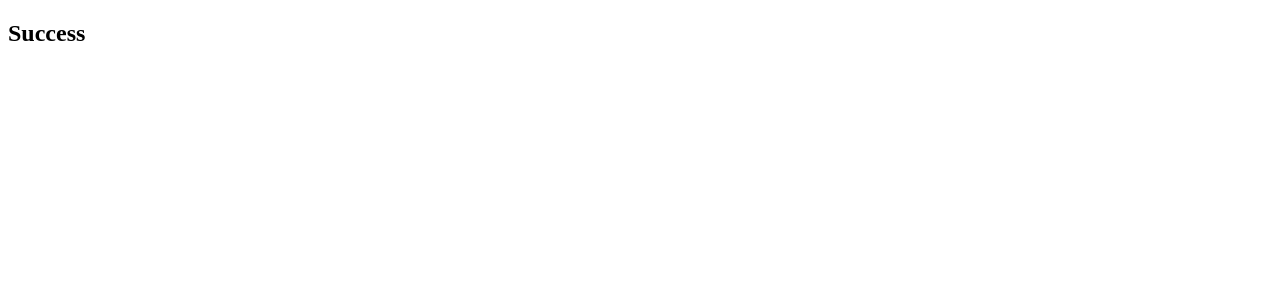
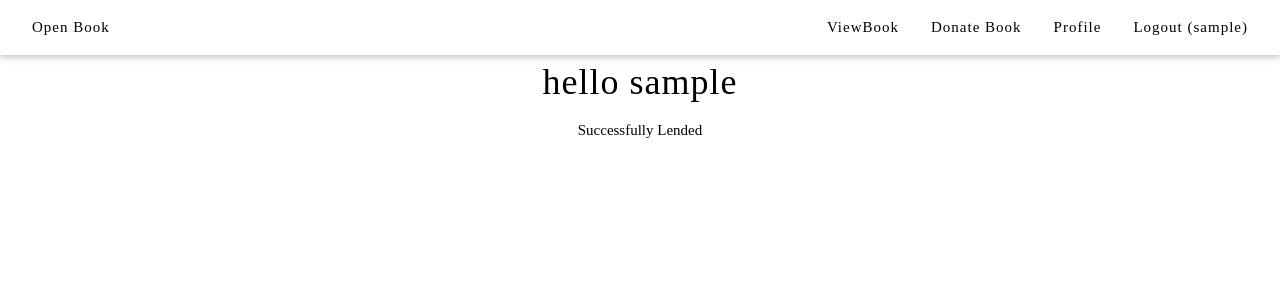
Before and after one commit to MoshiulRabbi/openBook, a Django app: page /lend/1 in a window 1280 px wide. Before the commit the part shown is almost empty. Shown: the top 300 px of the page. Run offline with Django 3.2, Linux system fonts and the light colour scheme; a user stored in the database is signed in; tables that the repository leaves empty hold one stand-in row (values such as "Sample post").

Commit message:
Success-p-re-Fix

```diff
--- a/openbook/views.py
+++ b/openbook/views.py
@@ -78,12 +78,11 @@
 
 
 
-
+#Donate Book
 @login_required(login_url='login')
 @csrf_exempt
 def donatebook_view(request):
     if request.method == 'POST':
-
         bookname = request.POST["bookname"]
         author = request.POST["author"]
 
@@ -109,7 +108,6 @@
 @login_required(login_url='login')
 def view_book(request):
     books = Book.objects.filter(status="A")
-
     query = request.GET.get('q')
 
     if query:
@@ -117,9 +115,6 @@
         return render(request, "allbook.html", {'books': books})
     else:
         return render(request, "allbook.html", {'books': books})
-
-
-
 
 
 
@@ -148,23 +143,7 @@
     b.save()
     lb = lend(book=b,user=request.user)
     lb.save()
-
-    return render(request, "success.html")
-
-
-#return lended book main
-
-# @login_required(login_url='login')
-# def return_book(request, book_id,lbbook_id):
-#     b = Book.objects.get(pk=book_id)
-#     b.status = "A"
-#     b.save()
-#     lb = lend.objects.get(pk=lbbook_id)
-#     lb.delete()
-#     return render(request, "success.html")
-
-
-
+    return render(request, "home.html",{"message":"Successfully Lended"})
 
 
 #return lended book
@@ -180,4 +159,4 @@
     lb = lend.objects.get(pk=lbookid)
     lb.delete()
 
-    return render(request, "success.html")
+    return render(request, "home.html",{"message":"Returned Book"})
--- a/templates/home.html
+++ b/templates/home.html
@@ -6,6 +6,12 @@
 <center>
 <h1>hello {{request.user.username}}</h1>
 
+
+{% if message %}
+<div>{{ message }}</div>
+{% endif %}
+
+
 </center>
 
 {% endblock %}
```
